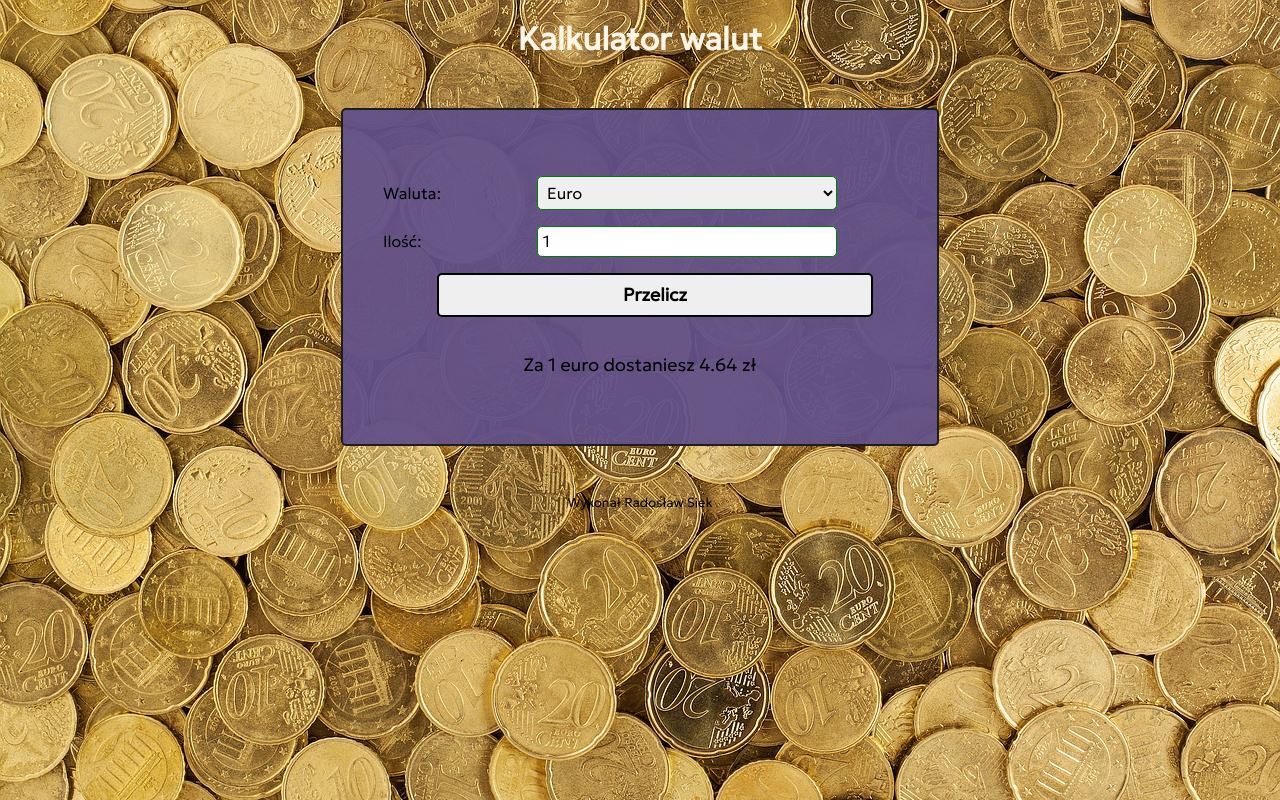
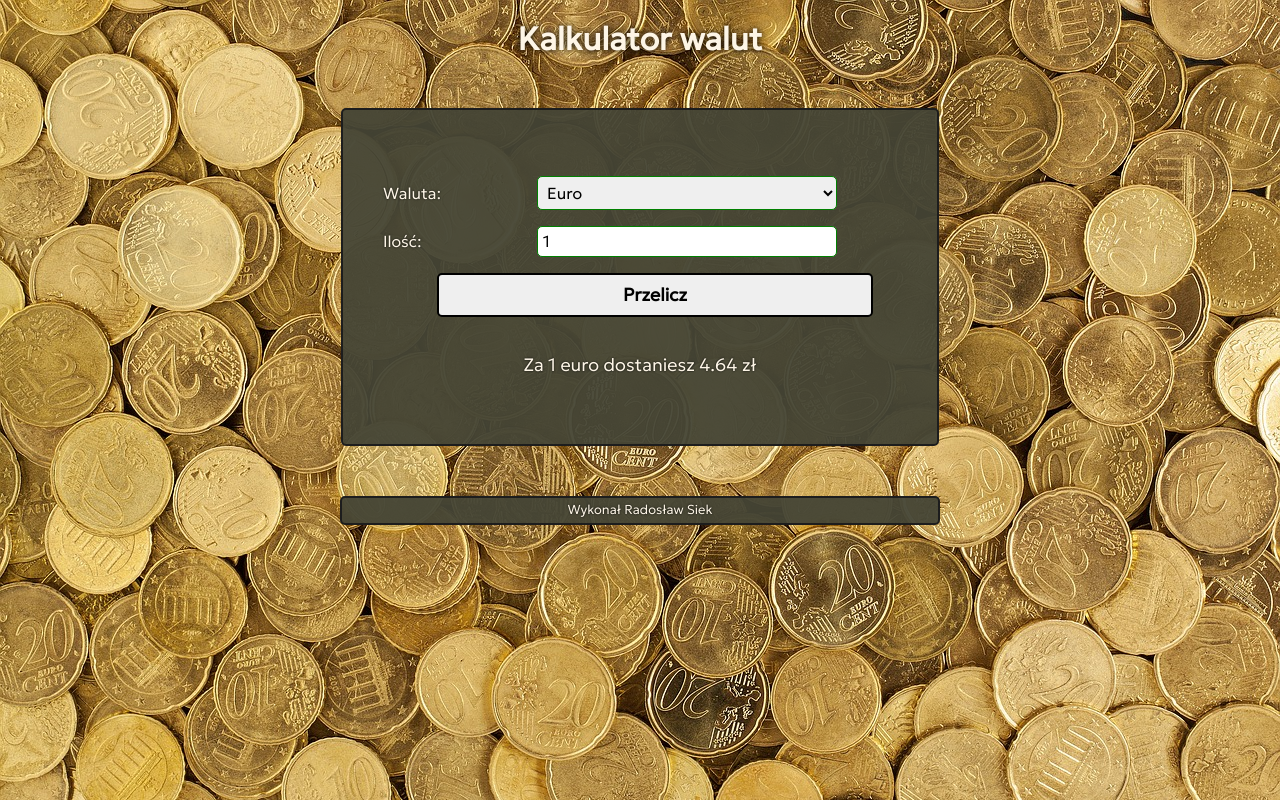
Before and after one commit to rysiek507/currency-converter, a plain HTML site: page index.html in a window 1280 px wide. Drawn offline with nearby package versions, Linux system fonts and the light colour scheme.

Commit message:
edit background , colors and shadows

```diff
--- a/css/container.css
+++ b/css/container.css
@@ -1,10 +1,11 @@
 .cointainer{
-    background-color: rgba(98, 81, 136, 0.95);
+    background-color: rgb(69 69 53 / 95%);
     margin: 50px 1px 50px 1px;
     padding: 50px 10px 50px 10px;
     border: 2px solid rgb(29, 29, 29);
     border-radius: 5px;
-
+    color: oldlace;
+    text-shadow: 0px 0px 2px rgba(0, 0, 0, 1);
 }
 
 .container__paragraph{
--- a/css/footer.css
+++ b/css/footer.css
@@ -1,4 +1,10 @@
 .footer{
+    background-color: rgb(69 69 53 / 95%);
+    padding: 5px 10px 5px 10px;
+    border: 2px solid rgb(29, 29, 29);
+    border-radius: 5px;
     font-size: small;
     text-align: center;
+    color:oldlace;
+    text-shadow: 0px 0px 2px rgba(0, 0, 0, 1);
 }
--- a/css/style.css
+++ b/css/style.css
@@ -16,5 +16,6 @@ html {
 
 .head{
     text-align: center;
-    color: oldlace
+    color: oldlace;
+    text-shadow: 0px 0px 6px rgba(0, 0, 0, 1);
 }
```
